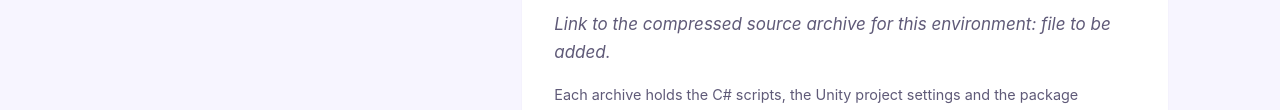
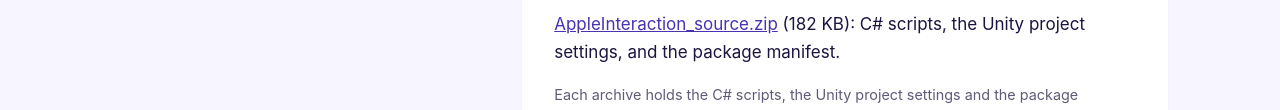
Before and after one commit to devin-88/vrplay-website, a plain HTML site: page apple-interaction.html in a window 1280 px wide. Shown: the part 8861-8971 px from the top of the page. Drawn offline with Linux system fonts and the light colour scheme.

Commit message:
Added code zip

```diff
--- a/apple-interaction.html
+++ b/apple-interaction.html
@@ -210,8 +210,7 @@
           </table>
         </div>
         <h3>Source code</h3>
-        <p class="todo">Link to the compressed source archive for this environment: file to be added.</p>
-        <p class="code-note">Each archive holds the C# scripts, the Unity project settings and the package manifest, which is enough to read the code and see which Unity version and packages it was built with. Models, textures, audio and other third-party assets are left out to keep the archive small.</p>
+<p><a href="code/AppleInteraction_source.zip">AppleInteraction_source.zip</a> (182 KB): C# scripts, the Unity project settings, and the package manifest.</p>        <p class="code-note">Each archive holds the C# scripts, the Unity project settings and the package manifest, which is enough to read the code and see which Unity version and packages it was built with. Models, textures, audio and other third-party assets are left out to keep the archive small.</p>
       </div>
     </div>
   </section>
```
